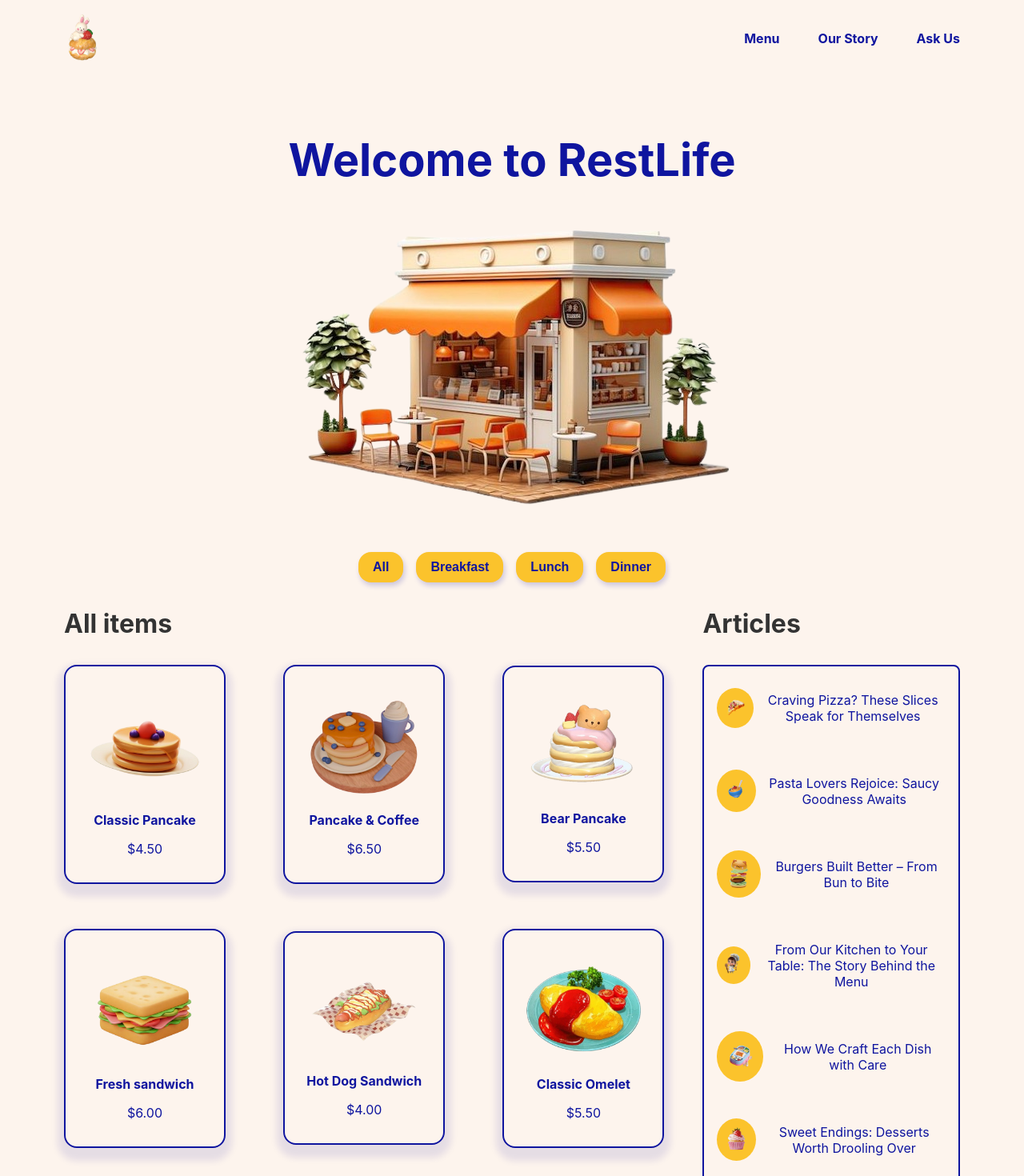
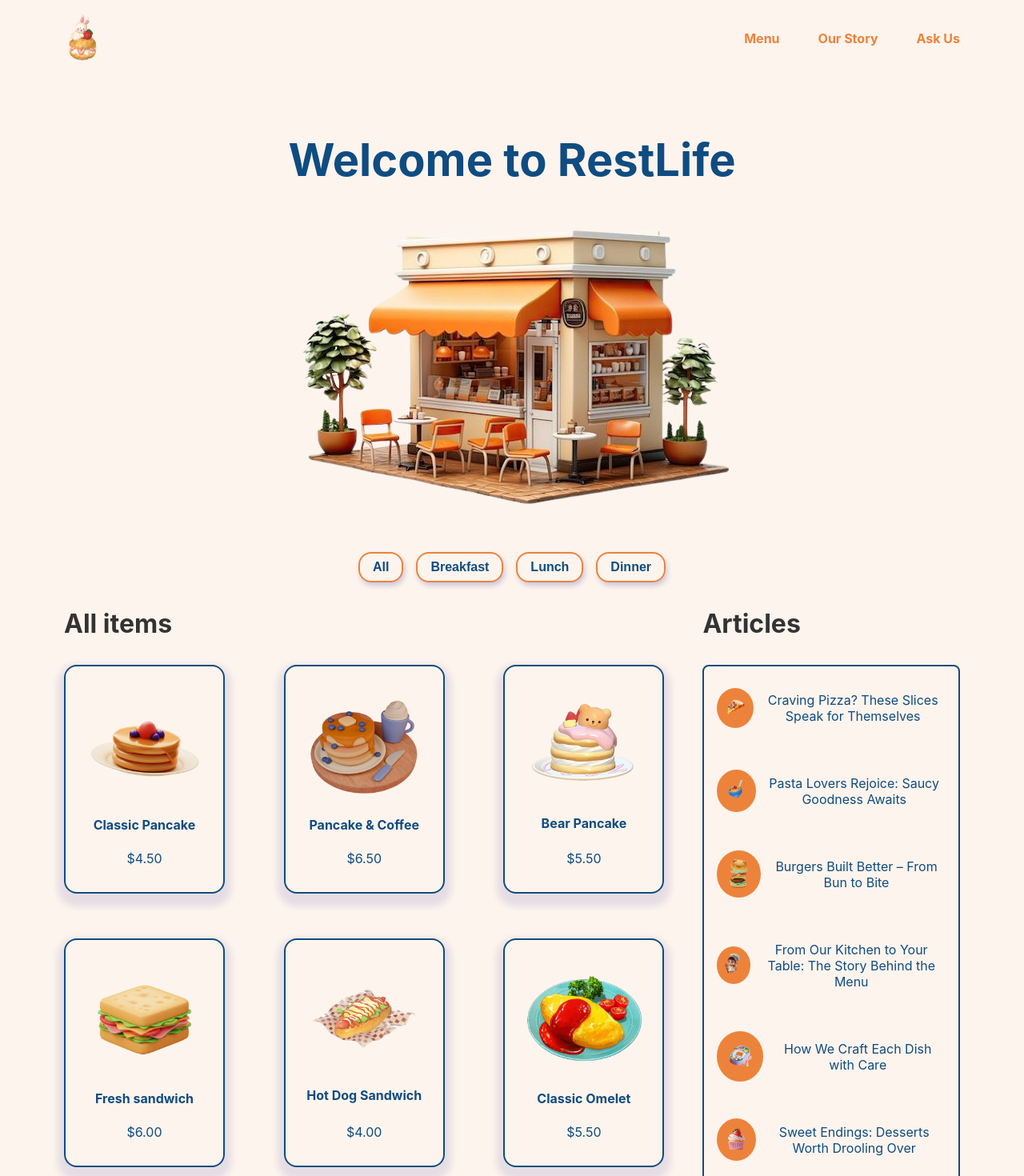
Before and after one commit to hibahdesu/MenuWebsite, a React (Create React App) app: page / in a window 1280 px wide. Shown: the top 1470 px of the page at 80% size. Built offline with nearby package versions, Linux system fonts and the light colour scheme.

Commit message:
Update: the style

```diff
--- a/src/Articles.css
+++ b/src/Articles.css
@@ -6,7 +6,7 @@
 
 }
 .article-image-container {
-    background-color: #fbc32c;
+    background-color: #ED833A;
     border-radius: 50%;
     padding: .5rem;
 }
@@ -16,5 +16,5 @@
 }
 .article-title {
     font-size: 1rem;
-    color: #0f159f;
+    color: #0F4C81;
 }
--- a/src/Button.css
+++ b/src/Button.css
@@ -1,5 +1,5 @@
 .side-menu-button {
-    background-color: #0f159f;
+    background-color: #0F4C81;
     color: white;
     border: none;
     padding: 1rem;
@@ -11,8 +11,8 @@
 }
 .side-menu-button:hover {
     background-color: transparent;
-    color: #0f159f;
-    border: 2px solid #0f159f;
+    color: #0F4C81;
+    border: 2px solid #0F4C81;
     padding: 1rem;
     border-radius: 1rem;
     cursor: pointer;
--- a/src/FilterButton.css
+++ b/src/FilterButton.css
@@ -1,9 +1,9 @@
 .filter-button {
     display: inline-block;
     padding: .5rem 1rem;
-    background-color: #fbc32c;
-    color: #0f159f;
-    border: 2px solid transparent;
+    background-color: transparent;
+    color: #0F4C81;
+    border: 2px solid #ED833A;
     border-radius: 1rem;
     cursor: pointer;
     font-size: 1rem;
@@ -12,8 +12,8 @@
     transition: background-color 0.3s ease, color 0.3s ease, border 0.3s ease;
 }
 .filter-button:hover {
-    background-color: transparent;
-    border: 2px solid #fbc32c;
+    background-color: #ED833A;
+    border: 2px solid transparent;
     transition: background-color 0.3s ease, color 0.3s ease;
 
 }
@@ -22,8 +22,8 @@
     box-shadow: 0 0 0 2px rgba(0, 123, 255, 0.5);
 }
 .filter-button:active {
-    background-color: #004085;
+    background-color: #0F4C81;
 }
 .active {
-    background-color: #0056b3;
+    background-color: #0F4C81;
 }
--- a/src/Hero.css
+++ b/src/Hero.css
@@ -8,7 +8,7 @@
 
 .hero-title {
     font-size: 3.5rem;
-    color: #0f159f;
+    color: #0F4C81;
     margin-bottom: 1rem;
 }
 
--- a/src/Nav.css
+++ b/src/Nav.css
@@ -34,7 +34,7 @@ ul {
 }
 nav a {
     text-decoration: none;
-    color: #0f159f;
+    color: #ED833A;
     font-weight: bold;
     font-size: 1rem;
 }
--- a/src/Post.css
+++ b/src/Post.css
@@ -1,4 +1,6 @@
 .post {
+    width: 165px;
+    height: 250px;
     display: flex;
     flex-direction: column;
     align-items: center;
@@ -7,10 +9,10 @@
     margin-bottom: 3rem;
     border-radius: 1rem;
     box-shadow: 0 8px 8px 8px rgba(15, 21, 159, 0.1);
-    border: 2px solid #0f159f;
+    border: 2px solid #0F4C81;
 }
 .post:hover {
-    background-color: #0f159f;
+    background-color: #0F4C81;
     transition: all 0.3s ease;
 }
 .post .post-image {
@@ -23,16 +25,16 @@
 .post .post-title {
     font-size: 1rem;
     margin: 0;
-    color: #0f159f;
+    color: #0F4C81;
 }
 .post-price {
     font-size: 1rem;
     margin-top: 1rem;
-    color: #0f159f;
+    color: #0F4C81;
 }
 .post:hover .post-title {
     color: #fdf4ed;
 }
 .post:hover .post-price {
-    color: #fbc32c;
+    color: #ED833A;
 }
--- a/src/SideMenu.css
+++ b/src/SideMenu.css
@@ -5,7 +5,7 @@
     padding: 1rem;
     gap: 2rem;
     /* margin: 1rem; */
-    border: 2px solid #0f159f;
+    border: 2px solid #0F4C81;
     border-radius: .5rem;
     flex-wrap: wrap;
 }
```
